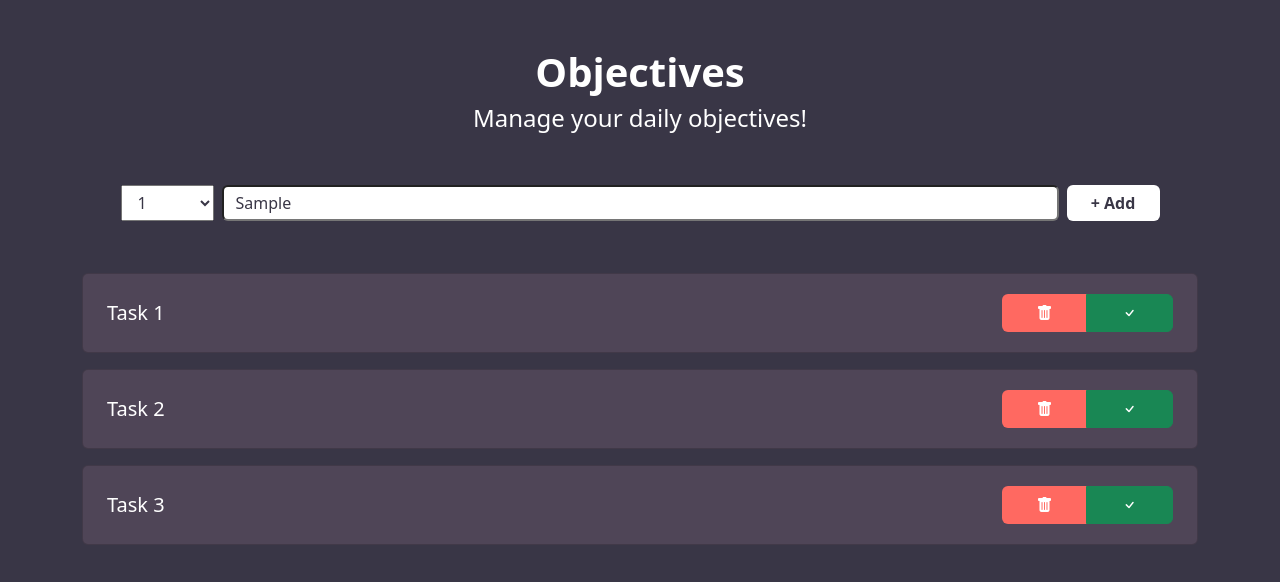
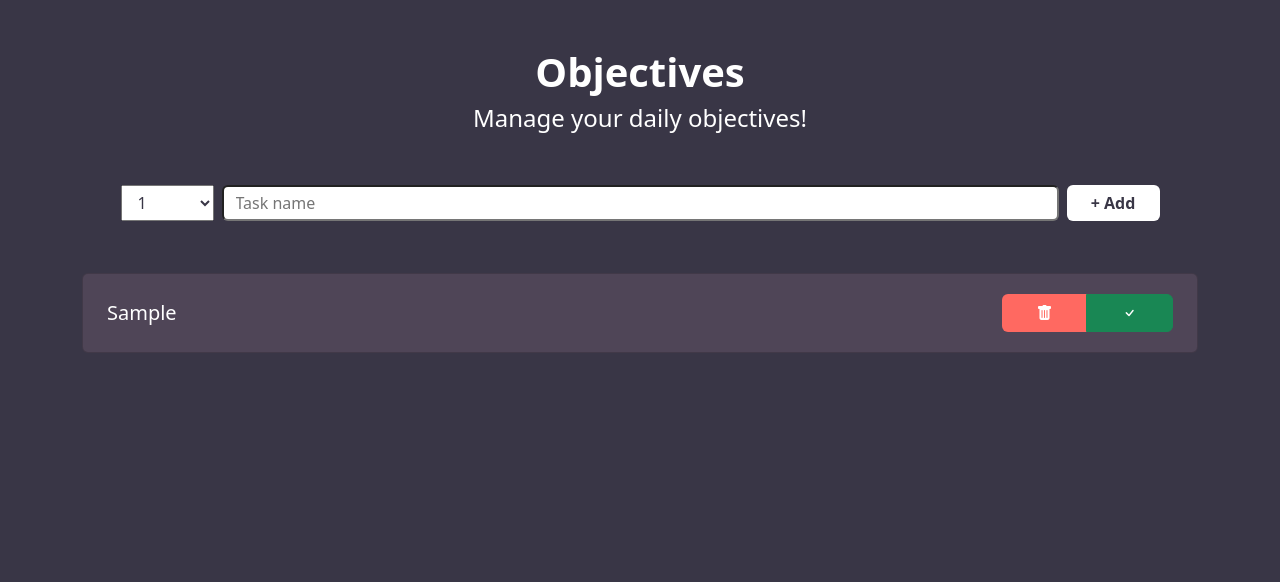
Before and after one commit to HeDoesCode/LabActivity-ToDo-App, a React (Create React App) app: page / in a window 1280 px wide. Both pictures are taken after typing "Sample" into the empty fields and a click on the input "+ Add". Shown: the top 582 px of the page. Built offline with nearby package versions, Linux system fonts and the light colour scheme.

Commit message:
add task functionality and beginning of update taks functionality

```diff
--- a/src/App.js
+++ b/src/App.js
@@ -1,16 +1,28 @@
 import "./App.css";
 import "bootstrap/dist/css/bootstrap.min.css";
 
+import { useState } from "react";
 import Header from "./components/Header";
 import Form from "./components/Form";
 import List from "./components/List";
 
 function App() {
+  const [tasks, setTasks] = useState([]);
+
+  function handleAddTask(task) {
+    setTasks((tasks) => [...tasks, task]);
+  }
+
+  function handleUpdateTask(id) {
+    let task = tasks.find((d) => d.id === id);
+
+    console.log(task);
+  }
   return (
     <div className="container text-center py-5">
       <Header />
-      <Form />
-      <List />
+      <Form onAddTask={handleAddTask} />
+      <List tasks={tasks} onUpdate={handleUpdateTask} />
     </div>
   );
 }
--- a/src/components/Form.js
+++ b/src/components/Form.js
@@ -1,6 +1,6 @@
 import { useState } from "react";
 
-function Form() {
+function Form({ onAddTask }) {
   const [name, setName] = useState("");
   const [quantity, setQuantity] = useState(1);
 
@@ -8,7 +8,10 @@ function Form() {
     e.preventDefault();
     if (!name) return;
     const newTask = { name, quantity, completion: false, id: Date.now() }; // data from form
-    console.log(newTask);
+    // console.log(newTask);
+    setName("");
+    setQuantity(1);
+    onAddTask(newTask);
   }
 
   return (
--- a/src/components/List.js
+++ b/src/components/List.js
@@ -1,13 +1,12 @@
 import ListItem from "./ListItem";
-import data from "../data";
 
-function List() {
-  const tasks = data();
+function List({ onUpdate, tasks }) {
+  const taskList = tasks;
 
   return (
     <ul className="list-unstyled container p-0">
-      {tasks.map((task) => (
-        <ListItem taskObj={task} key={task.id} />
+      {taskList.map((task) => (
+        <ListItem taskObj={task} onUpdate={onUpdate} key={task.id} />
       ))}
     </ul>
   );
--- a/src/components/ListItem.js
+++ b/src/components/ListItem.js
@@ -1,16 +1,20 @@
-function ListItem(props) {
+function ListItem({ onUpdate, taskObj }) {
   return (
     <li className="card mb-3 px-3">
       <div className="card-body container-lg">
         <div className="row">
           <h5 className="card-title col-lg-10 mb-0 p-1 d-flex justify-content-start align-items-center">
-            {props.taskObj.name}
+            {taskObj.name}
           </h5>
           <div class="btn-group col-lg-2 p-1">
             <button type="button" class="btn btn-danger">
               <i class="bi bi-trash-fill"></i>
             </button>
-            <button type="button" class="btn btn-success">
+            <button
+              type="button"
+              class="btn btn-success"
+              onClick={() => onUpdate(taskObj.id)}
+            >
               <i class="bi bi-check"></i>
             </button>
           </div>
--- a/src/data.js
+++ /dev/null
@@ -1,22 +0,0 @@
-function data() {
-  const data = [
-    {
-      id: 1,
-      name: "Task 1",
-      completion: false,
-    },
-    {
-      id: 2,
-      name: "Task 2",
-      completion: false,
-    },
-    {
-      id: 3,
-      name: "Task 3",
-      completion: false,
-    },
-  ];
-  return data;
-}
-
-export default data;
```
